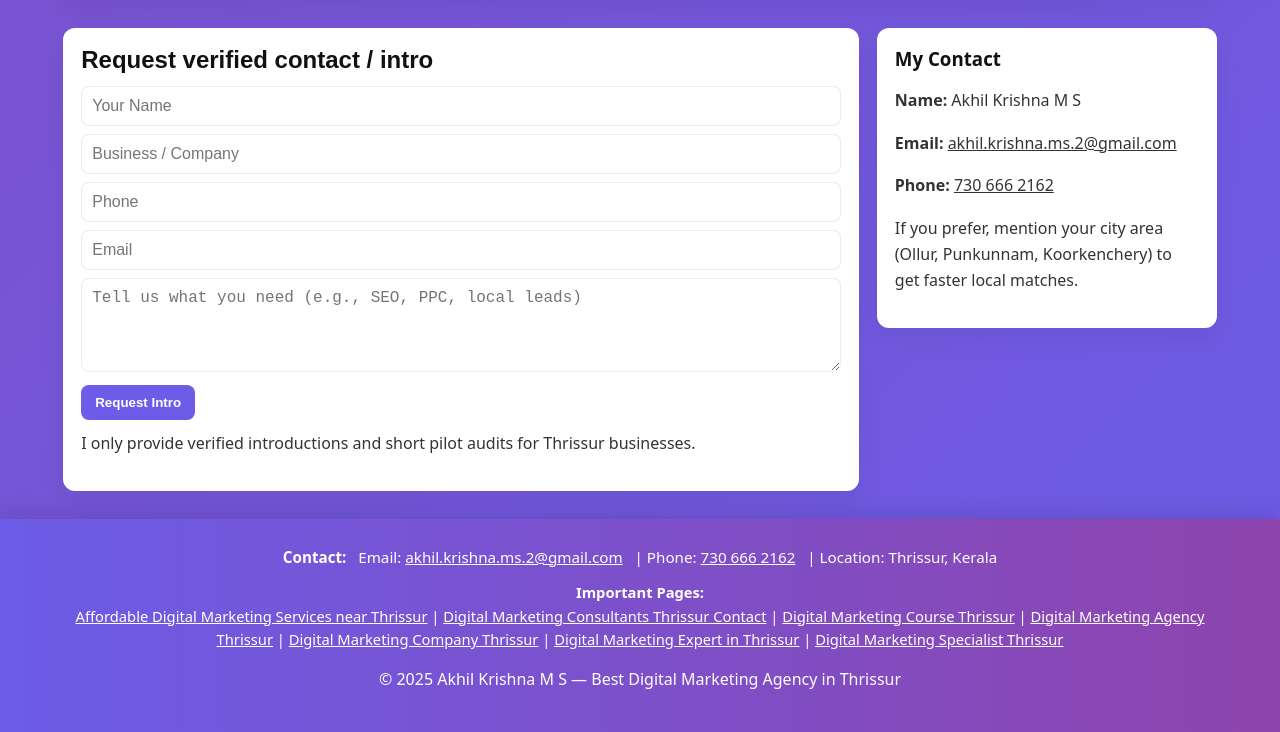
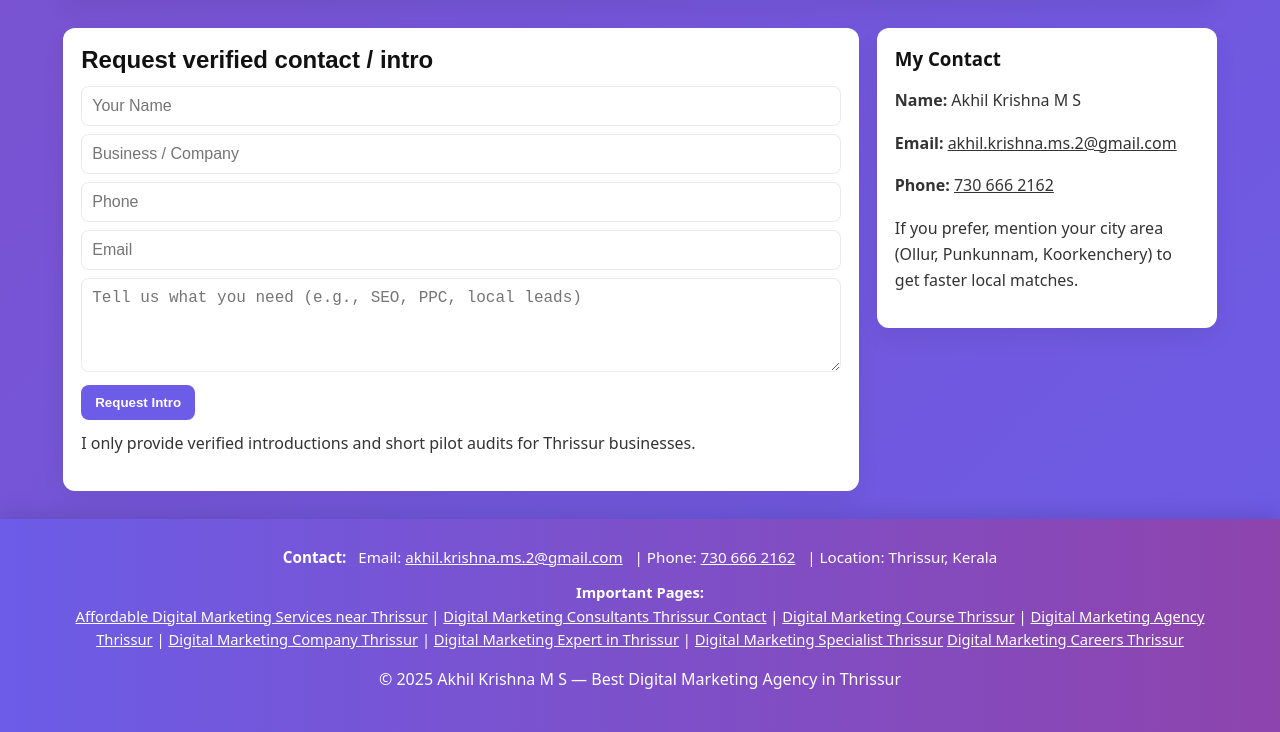
Before and after one commit to akmsnetwork-dot/Akhil-Krishna-M-S, a plain HTML site: page index.html in a window 1280 px wide. Shown: the part 3328-4060 px from the top of the page. Drawn offline with Linux system fonts and the light colour scheme.

Commit message:
Update index.html

```diff
--- a/index.html
+++ b/index.html
@@ -443,6 +443,7 @@ Thanks,
         <a href="digital-marketing-company-thrissur.html" style="color:#fff;">Digital Marketing Company Thrissur</a> |
         <a href="digital-marketing-expert-in-thrissur.html" style="color:#fff;">Digital Marketing Expert in Thrissur</a> |
         <a href="digital-marketing-specialist-in-thrissur.html" style="color:#fff;">Digital Marketing Specialist Thrissur</a>
+        <a href="careers.html" style="color:#fff; text-decoration:underline;">Digital Marketing Careers Thrissur</a>
       </div>
 
       <p>© <span id="year"></span> Akhil Krishna M S — Best Digital Marketing Agency in Thrissur</p>
```
